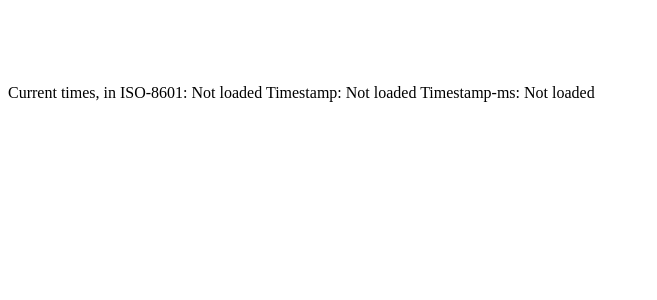
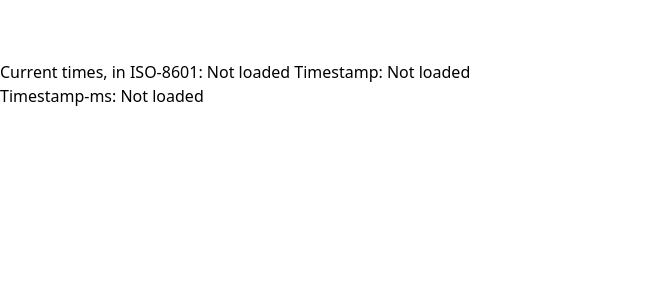
Before and after one commit to ishamf/site-interactive-content, a Svelte app: page / in a window 1280 px wide. Shown: the top 300 px of the page, without its empty margins (0-657 px from the left). Built offline with nearby package versions, Linux system fonts and the light colour scheme; what colorjs.io would draw is missing.

Commit message:
feat: allow components to expand

```diff
--- a/src/App.svelte
+++ b/src/App.svelte
@@ -1,11 +1,12 @@
 <script lang="ts">
+  import './lib/app.css';
   import './lib/entries/2023-glowing-text';
   import './lib/entries/2023-input-styling';
   import './lib/entries/2023-url-tools';
   import './lib/entries/2024-timestamp-converter';
 </script>
 
-<main>
+<main class="max-w-3xl">
   <!-- Only used for testing -->
   <xif-url-tools></xif-url-tools>
 
--- a/src/lib/components/Container.svelte
+++ b/src/lib/components/Container.svelte
@@ -2,7 +2,7 @@
   export let background = true;
 </script>
 
-<div class:background class="prose prose-neutral dark:prose-invert font-sans">
+<div class:background class="prose prose-neutral dark:prose-invert font-sans max-w-none">
   <slot />
 </div>
 
```
